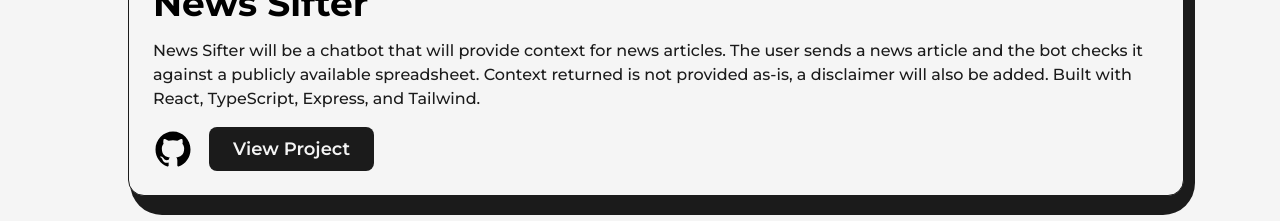
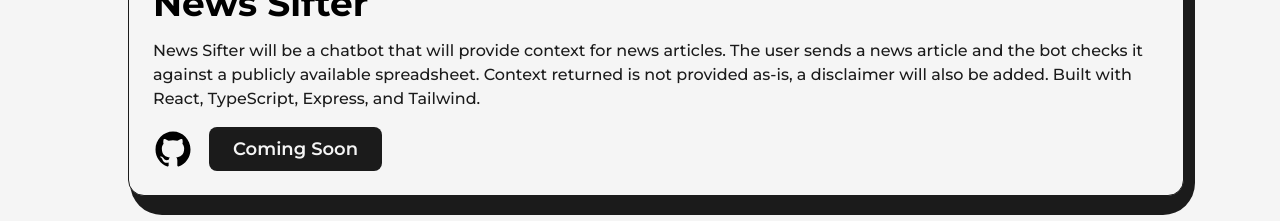
Before and after one commit to minademian/minademian.com-v2, a Next.js app: page /projects in a window 1280 px wide. Shown: the part 820-1041 px from the top of the page. Built offline with nearby package versions, Linux system fonts and the light colour scheme.

Commit message:
fix: for project code not my own

```diff
--- a/src/app/projects/page.tsx
+++ b/src/app/projects/page.tsx
@@ -113,12 +113,21 @@ const Project = ({ type, title, summary, img, link, github }: ProjectProps) => {
               <GitHubIcon />
             </Link>
           ) : null}
+          {link == '#' ? (
+            <Link
+              href=""
+              className="ml-4 rounded-lg bg-dark text-light p-2 px-6 text-lg font-semibold dark:bg-light dark:text-dark"
+            >
+              Coming Soon
+            </Link>
+          ) : (
             <Link
               href={link}
               className="ml-4 rounded-lg bg-dark text-light p-2 px-6 text-lg font-semibold dark:bg-light dark:text-dark"
             >
               View Project
             </Link>
+          )}
         </div>
       </div>
     </article>
```
Lines whose indentation alone changed are shown as unchanged.
